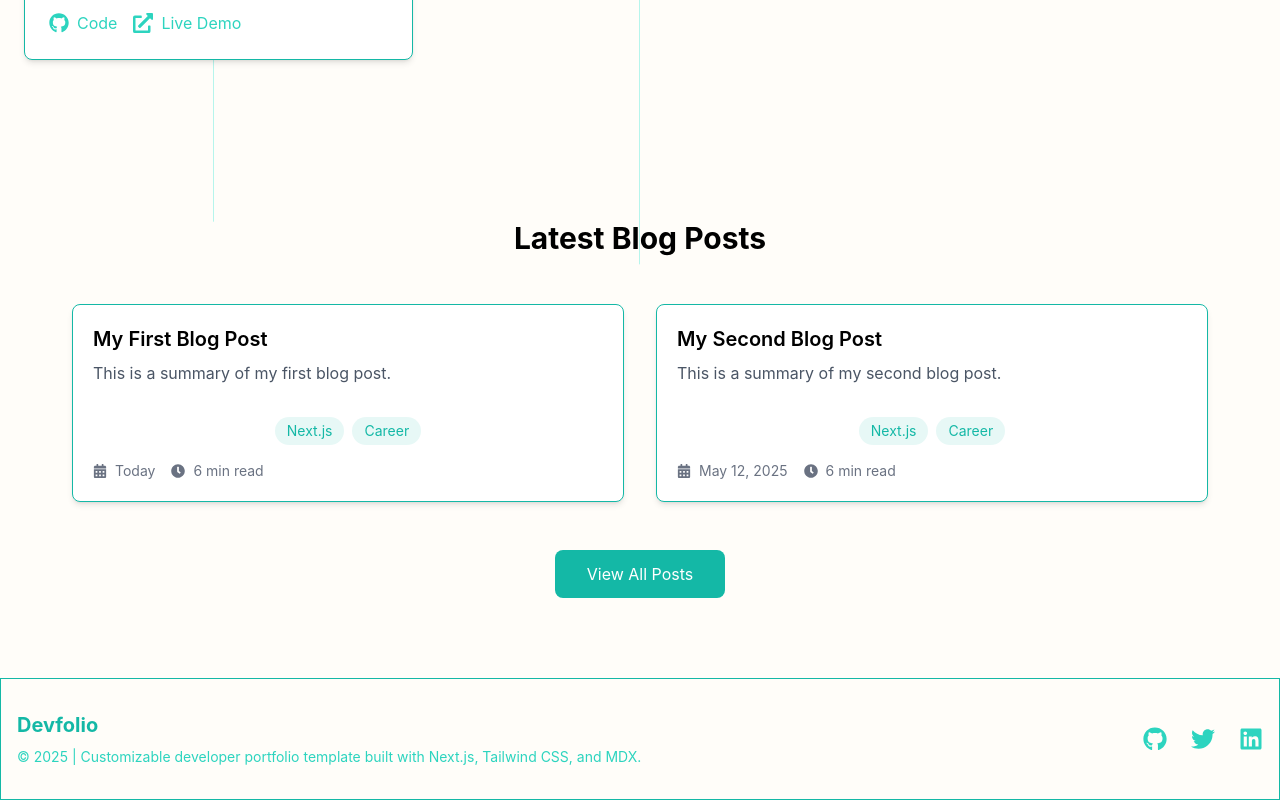
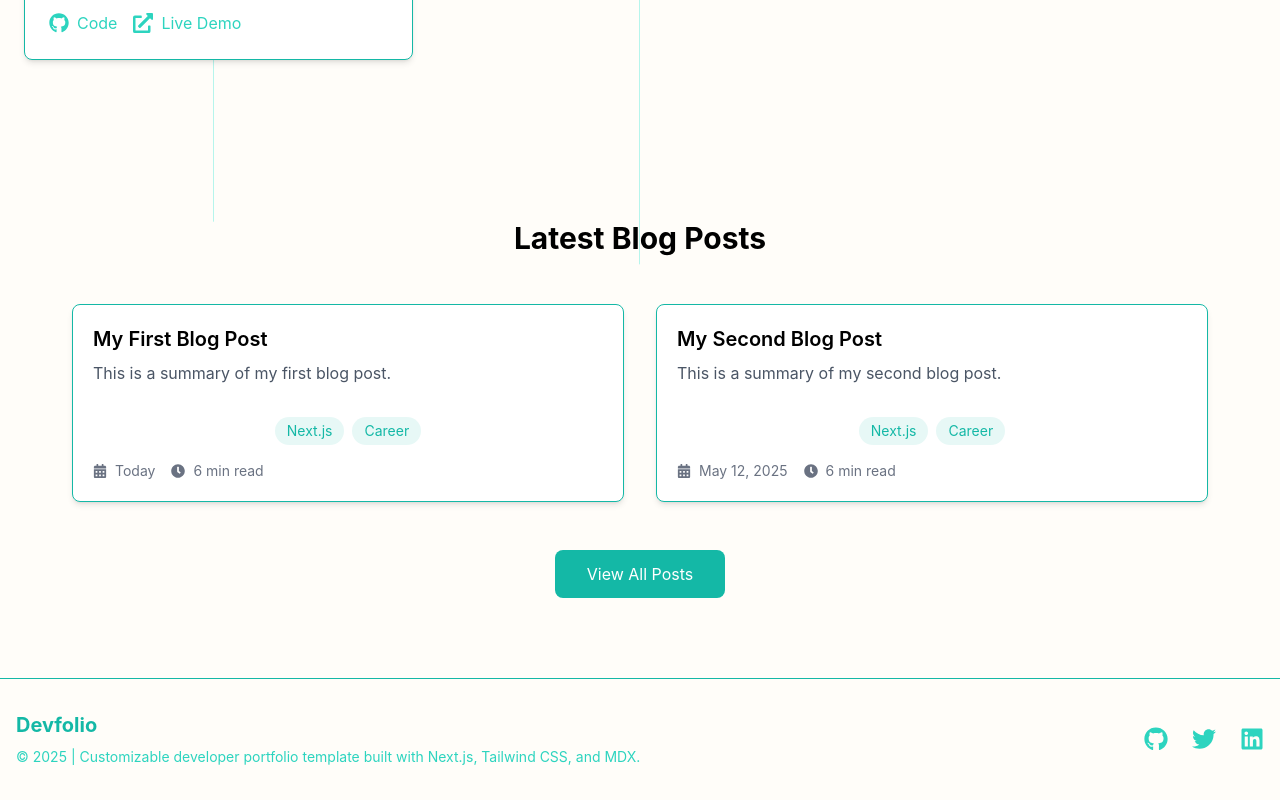
Before and after one commit to Mela13076/devfolio-templete, a Next.js app: page / in a window 1280 px wide. Shown: the part 1293-2093 px from the top of the page. Built offline with nearby package versions, Linux system fonts and the light colour scheme.

Commit message:
changed footer border (#23)

```diff
--- a/src/components/Footer.tsx
+++ b/src/components/Footer.tsx
@@ -5,7 +5,7 @@ import siteConfig from '@/config/siteConfig'
 
 export default function Footer() {
   return (
-    <footer className="bg-bg dark:bg-dark border-t border-primary">
+    <footer className="bg-bg dark:bg-dark border-t border-t-primary">
       <div className="container max-w-7xl mx-auto px-4 py-8">
         <div className="flex flex-col md:flex-row justify-between items-center">
           <div className="mb-4 md:mb-0">
```
